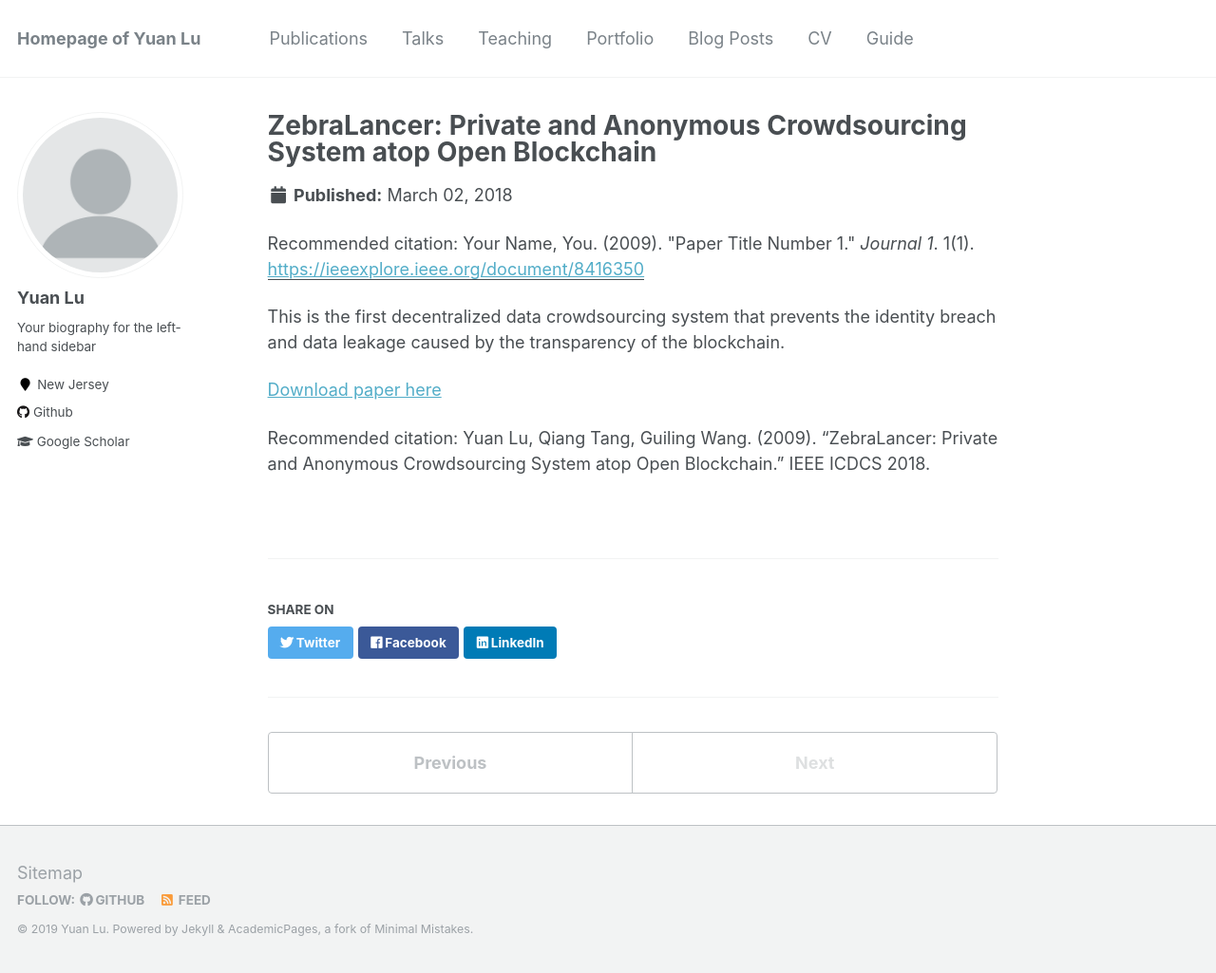
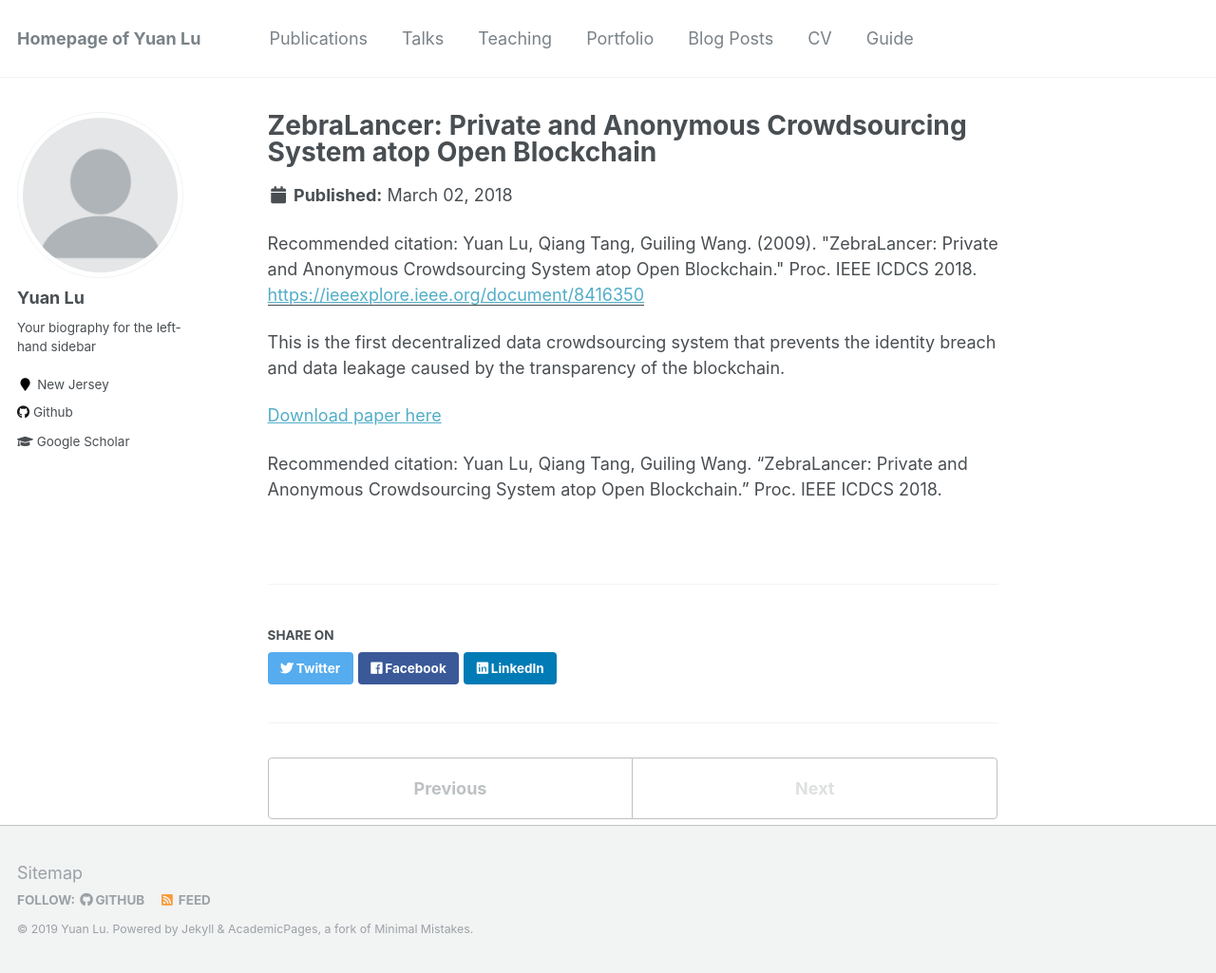
Before and after one commit to yylluu/yylluu.github.io, a Jekyll site: the page built from _publications/2009-10-01-paper-title-number-1.md, in a window 1280 px wide and 1025 px high. Shown: the whole window at 95% size. Built offline with Jekyll 4.4.1, drawn with Linux system fonts in a browser that asks for light colours.

Commit message:
Update 2009-10-01-paper-title-number-1.md

```diff
--- a/_publications/2009-10-01-paper-title-number-1.md
+++ b/_publications/2009-10-01-paper-title-number-1.md
@@ -5,10 +5,10 @@ permalink: /publication/2009-10-01-paper-title-number-1
 excerpt: 'This is the first decentralized data crowdsourcing system that prevents the identity breach and data leakage caused by the transparency of the blockchain.'
 date: 2018-03-02
 paperurl: 'https://ieeexplore.ieee.org/document/8416350'
-citation: 'Your Name, You. (2009). &quot;Paper Title Number 1.&quot; <i>Journal 1</i>. 1(1).'
+citation: 'Yuan Lu, Qiang Tang, Guiling Wang. (2009). &quot;ZebraLancer: Private and Anonymous Crowdsourcing System atop Open Blockchain.&quot; Proc. IEEE ICDCS 2018.'
 ---
 This is the first decentralized data crowdsourcing system that prevents the identity breach and data leakage caused by the transparency of the blockchain.
 
 [Download paper here](http://academicpages.github.io/files/paper1.pdf)
 
-Recommended citation: Yuan Lu, Qiang Tang, Guiling Wang. (2009). "ZebraLancer: Private and Anonymous Crowdsourcing System atop Open Blockchain." IEEE ICDCS 2018.
+Recommended citation: Yuan Lu, Qiang Tang, Guiling Wang. "ZebraLancer: Private and Anonymous Crowdsourcing System atop Open Blockchain." Proc. IEEE ICDCS 2018.
```
